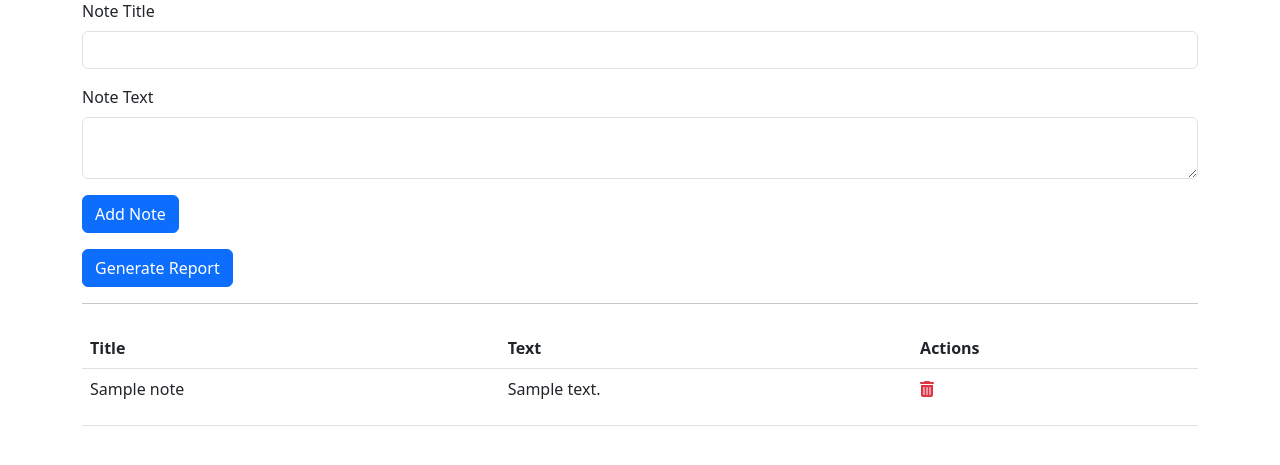
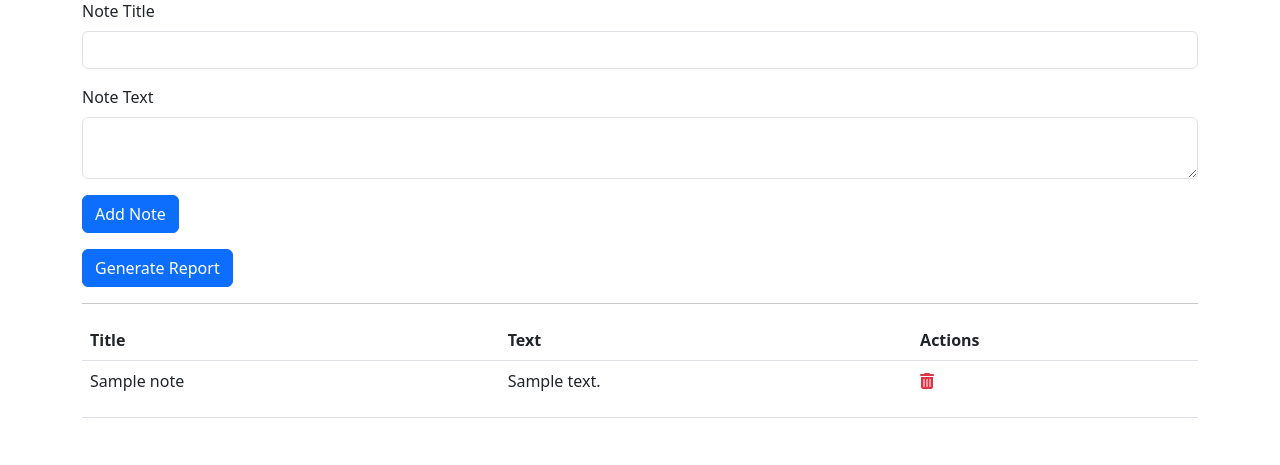
Before and after one commit to jakobrobert/openai-experiments, a Django app: a page that uses note_lists/templates/note_list.html in a window 1280 px wide. Shown: the part 73-538 px from the top of the page. Run offline with Django 5.2, Linux system fonts and the light colour scheme; tables that the repository leaves empty hold one stand-in row (values such as "Sample post"); some libraries are stand-ins or nearby versions.

Commit message:
Adjust margins

```diff
--- a/note_lists/templates/note_list.html
+++ b/note_lists/templates/note_list.html
@@ -12,7 +12,7 @@
     <div class="container mt-3">
         <h1 class="text-center">Note List - {{ note_list.title }}</h1>
 
-        <form action="{% url 'add_note' note_list.id %}" method="post">
+        <form action="{% url 'add_note' note_list.id %}" method="post" class="mb-3">
             {% csrf_token %}
             <div class="mb-3">
                 <label class="form-label" for="title">Note Title</label>
@@ -25,16 +25,14 @@
             <button type="submit" class="btn btn-primary">Add Note</button>
         </form>
 
-        <div class="mt-3"></div>
-
-        <form action="{% url 'generate_report' note_list.id %}" method="post">
+        <form action="{% url 'generate_report' note_list.id %}" method="post" class="mb-3">
             {% csrf_token %}
             <button type="submit" class="btn btn-primary">Generate Report</button>
         </form>
 
         <hr>
 
-        <table class="table mt-4">
+        <table class="table mt-3">
             <thead>
                 <tr>
                     <th>Title</th>
```
